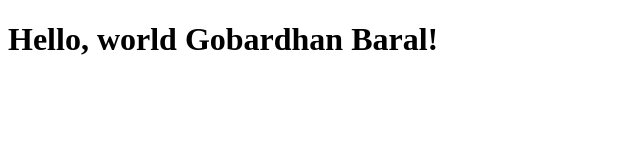
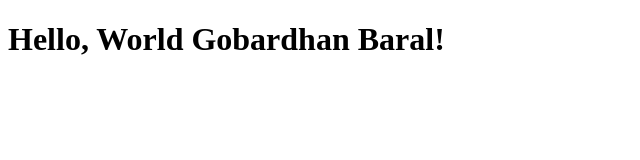
Before and after one commit to gobardhanbaral95/Git-In-One-Video, a plain HTML site: page contact.html in a window 1280 px wide. Shown: the whole page, without its empty margins (0-640 px from the left). Drawn offline with Linux system fonts and the light colour scheme.

```diff
--- a/contact.html
+++ b/contact.html
@@ -8,6 +8,6 @@
   <link rel="icon" href="favicon.png">
 </head>
 <body>
-  <h1>Hello, world Gobardhan Baral!</h1>
+  <h1>Hello, World Gobardhan Baral!</h1>
 </body>
 </html>
```
